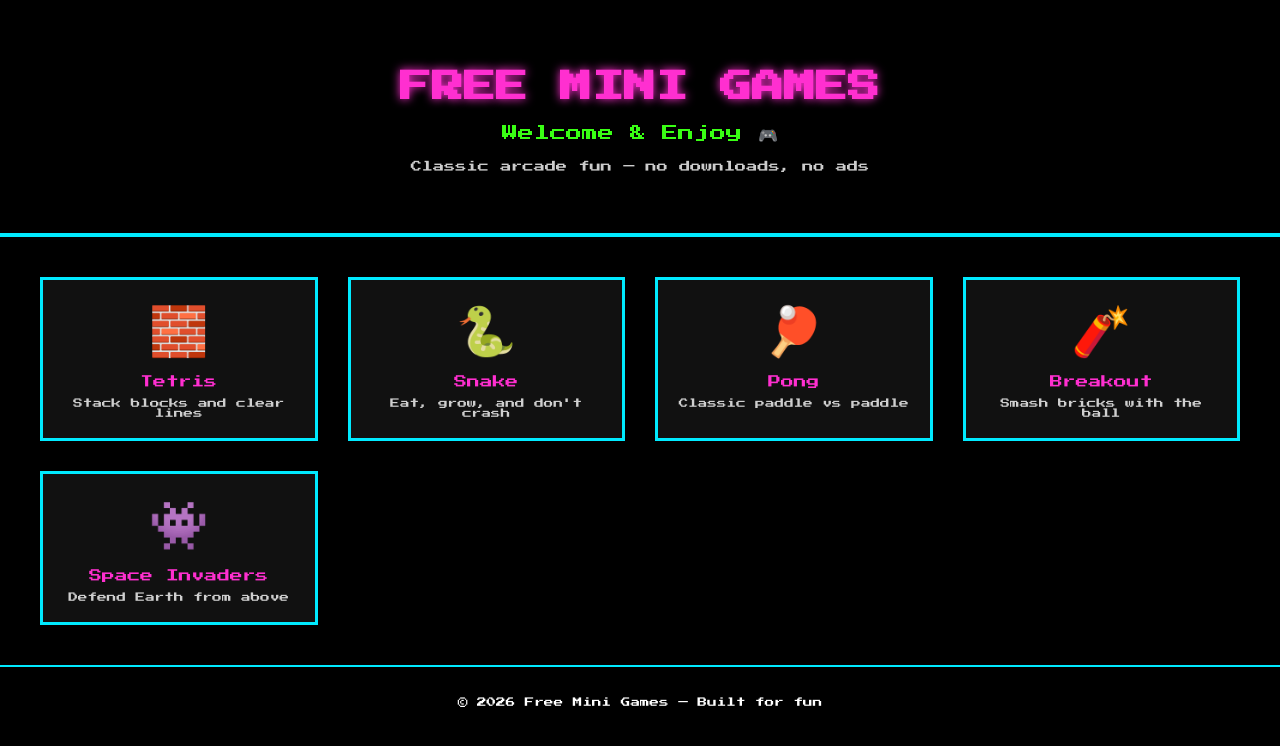
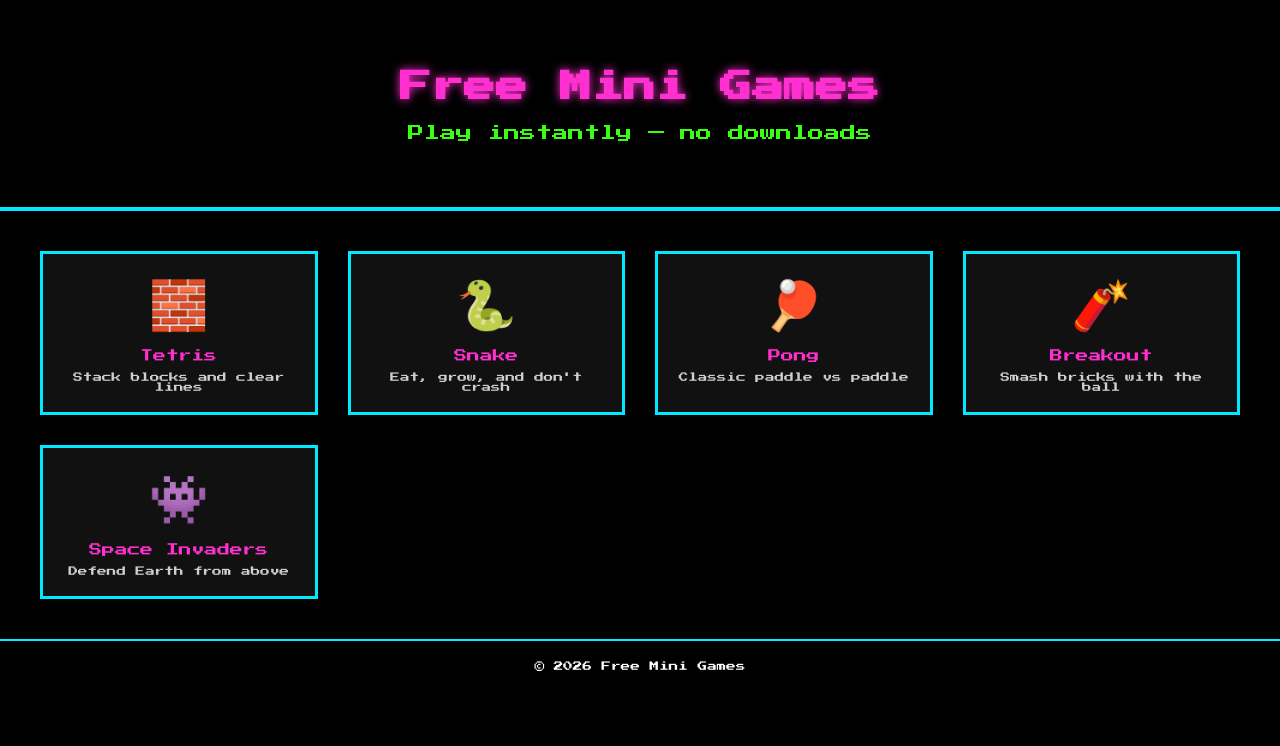
Before and after one commit to sheldoncooper9382-beep/freegames, a plain HTML site: page index.html in a window 1280 px wide. Drawn offline with Linux system fonts and the light colour scheme; files that its build step writes are made by us from their sources; files whose address does not match are found by name.

Commit message:
Update index.html

```diff
--- a/index.html
+++ b/index.html
@@ -3,24 +3,31 @@
 <head>
   <meta charset="UTF-8" />
   <title>Free Mini Games</title>
+
+  <meta name="viewport" content="width=device-width, initial-scale=1.0" />
+
+  <!-- Font -->
+  <link href="https://fonts.googleapis.com/css2?family=Inter:wght@300;500;700&display=swap" rel="stylesheet">
+
+  <!-- Icons -->
+  <link href="https://unpkg.com/phosphor-icons@1.4.2/src/css/phosphor.css" rel="stylesheet">
+
+  <!-- Styles -->
   <link rel="stylesheet" href="css/style.css" />
 </head>
 <body>
 
   <header class="hero">
-    <h1>FREE MINI GAMES</h1>
-    <p class="subtitle">Welcome & Enjoy 🎮</p>
-    <p class="tagline">Classic arcade fun — no downloads, no ads</p>
+    <h1>Free Mini Games</h1>
+    <p class="subtitle">Play instantly — no downloads</p>
   </header>
 
   <main>
-    <section class="games-grid" id="gamesGrid">
-      <!-- Game cards injected here -->
-    </section>
+    <section class="games-grid" id="gamesGrid"></section>
   </main>
 
   <footer>
-    <p>© 2026 Free Mini Games — Built for fun</p>
+    © 2026 Free Mini Games
   </footer>
 
   <script src="js/games.js"></script>
```
